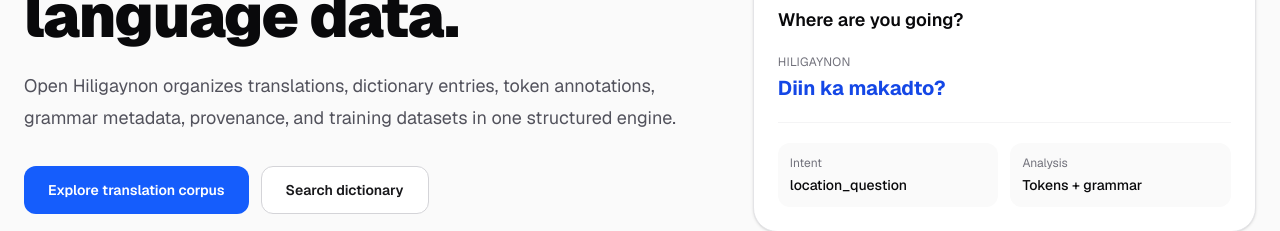
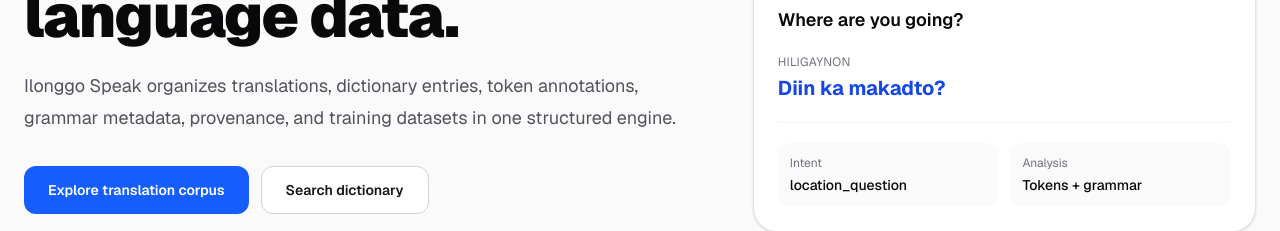
Before and after one commit to jdevc20/IlonggoSpeak, a Next.js app in the folder open-hiligaynon/: page / in a window 1280 px wide. Shown: the part 281-512 px from the top of the page. Built offline with nearby package versions, Linux system fonts and the light colour scheme.

Commit message:
Rename homepage branding

```diff
--- a/open-hiligaynon/app/page.tsx
+++ b/open-hiligaynon/app/page.tsx
@@ -48,7 +48,7 @@
                 Build better Hiligaynon language data.
               </h1>
               <p className="mt-6 max-w-2xl text-lg leading-8 text-zinc-600 dark:text-zinc-400">
-                Open Hiligaynon organizes translations, dictionary entries, token
+                Ilonggo Speak organizes translations, dictionary entries, token
                 annotations, grammar metadata, provenance, and training datasets in
                 one structured engine.
               </p>
```
